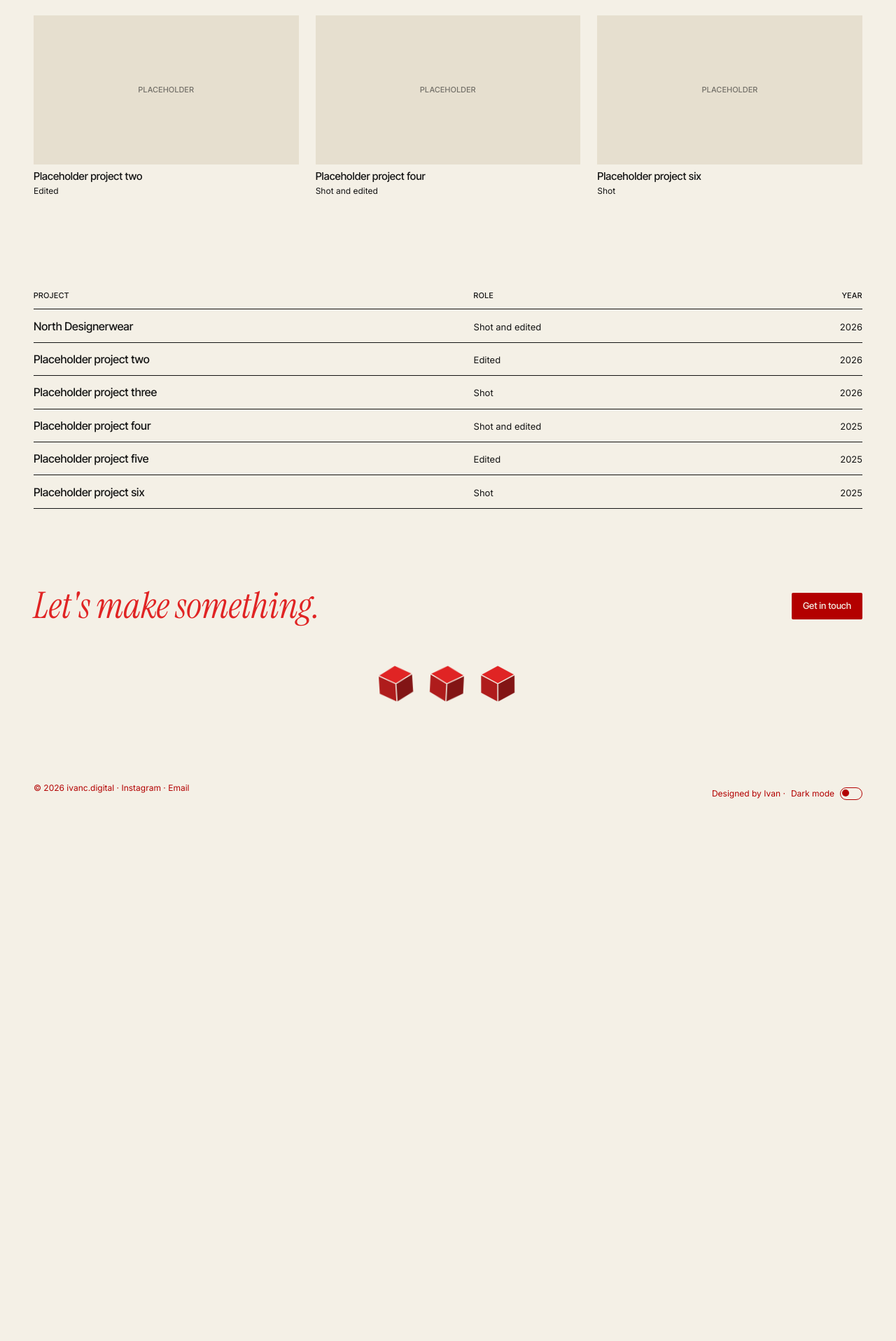
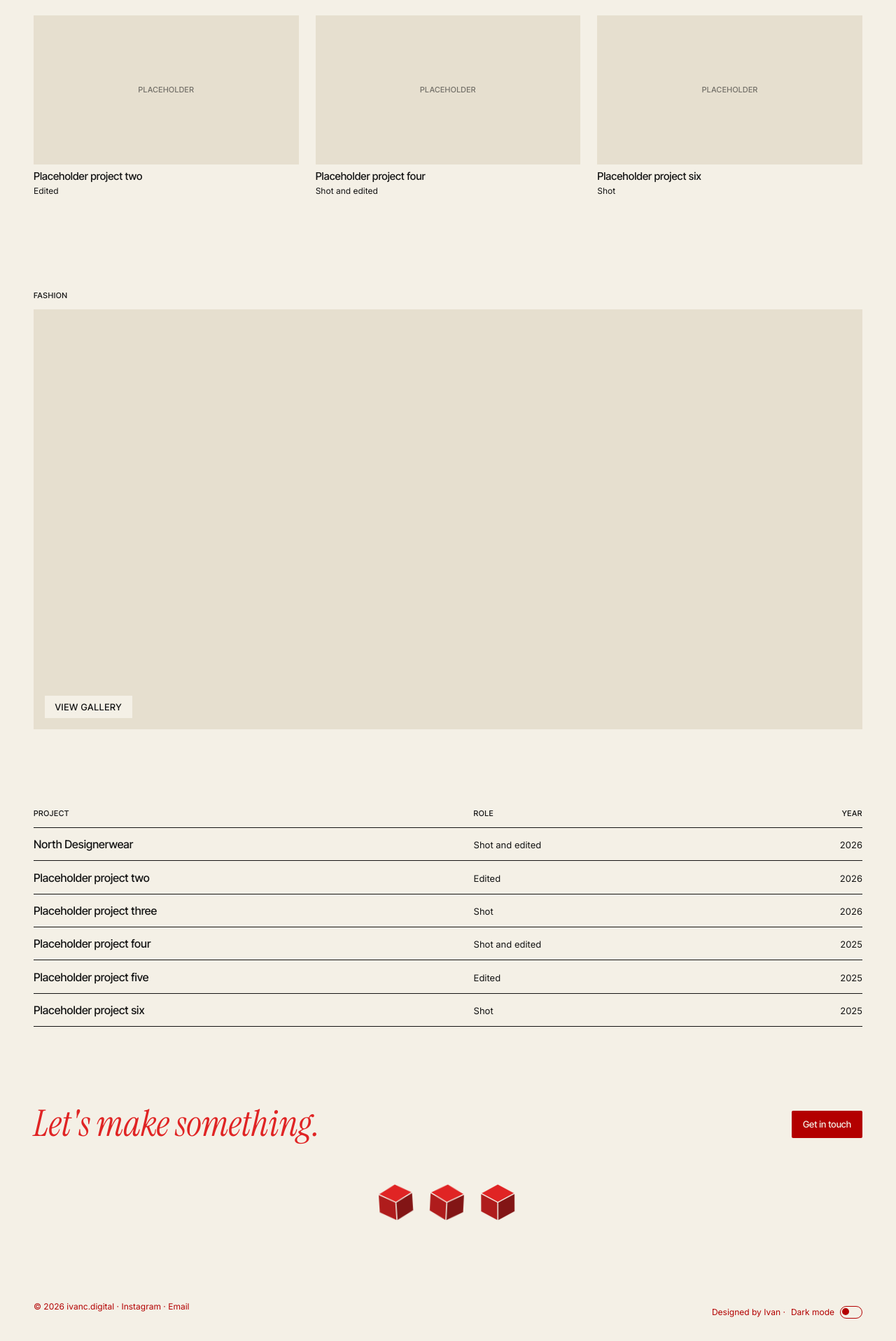
Before and after one commit to imperialfox/ivanc.digital, a Jekyll site: the page built from index.html, in a window 1280 px wide. Shown: the part 1498-3414 px from the top of the page at 70% size. Built offline with Jekyll 4.4.1, drawn with Linux system fonts in a browser that asks for light colours; before the commit the page ends 2673 px from its top, so only the background shows below that.

Commit message:
Add click-to-load Fashion gallery (Playbook embed) to Home (0.2.21)
Co-Authored-By: Claude Sonnet 5.5 <noreply@anthropic.com>
Claude-Session: https://claude.ai/code/session_01N6VvhXi1q2HwVbZLXRyEFR

```diff
--- a/_config.yml
+++ b/_config.yml
@@ -8,7 +8,7 @@ url: "https://ivanc.digital"
 baseurl: ""
 
 # Site version. Used for cache busting (?v=...) on CSS and JS. Keep in step with CHANGELOG.md.
-version: "0.2.20"
+version: "0.2.21"
 
 # Scroll effects (0.2.0): spinning scroll button that turns into back-to-top, soft fade-ins
 # as you scroll, and the draggable cubes on Home. Set to false to switch them all off.
--- /dev/null
+++ b/_includes/gallery.html
@@ -0,0 +1,19 @@
+{% comment %}
+  The Playbook gallery on Home. Settings live in _data/gallery.yml.
+  Nothing from Playbook loads until the button is pressed (see assets/js/gallery-loader.js).
+{% endcomment %}
+{% assign g = site.data.gallery %}
+{% if g.enabled and g.embed != "" %}
+<section class="gallery" aria-label="{{ g.title | escape }}">
+  <div class="gallery-head">
+    <h2 class="gallery-title">{{ g.title }}</h2>
+    {% if g.caption != "" %}<p class="gallery-caption">{{ g.caption }}</p>{% endif %}
+  </div>
+  <div class="gallery-frame media">
+    <button class="gallery-button" type="button" data-embed="{{ g.embed | escape }}" data-watch="{{ g.watch | escape }}" aria-label="View the {{ g.title | escape }} gallery">
+      {% if g.poster != "" %}<img class="media-item" data-quiet src="{{ g.poster | relative_url }}" alt="" loading="lazy">{% endif %}
+      <span class="gallery-label">View gallery</span>
+    </button>
+  </div>
+</section>
+{% endif %}
--- a/assets/css/home.css
+++ b/assets/css/home.css
@@ -82,6 +82,49 @@
 .work-grid { column-count: 2; column-gap: 1rem; padding-bottom: var(--space); scroll-margin-top: 1rem; }
 @media (min-width: 64rem) { .work-grid { column-count: 3; column-gap: 1.5rem; } }
 
+/* ---------- Gallery (Playbook embed) ----------
+   A plain palette block with a "View gallery" button. The Playbook embed only loads on press
+   (gallery-loader.js). Settings: _data/gallery.yml. Height is 600px at most, and shorter on small screens. */
+.gallery { padding-bottom: var(--space); }
+.gallery-head { padding-bottom: 0.75rem; }
+.gallery-title {
+  margin: 0;
+  font-family: var(--font-ui);
+  font-weight: 500;
+  font-size: 0.6875rem;
+  letter-spacing: 0.05em;
+  text-transform: uppercase;
+}
+.gallery-caption { margin-top: 0.35rem; font-size: 0.8125rem; }
+.gallery-frame { height: 37.5rem; height: clamp(26rem, 75svh, 37.5rem); }
+.gallery-button {
+  appearance: none;
+  border: 0;
+  padding: 0;
+  margin: 0;
+  background: transparent;
+  color: var(--ink);
+  position: absolute;
+  inset: 0;
+  width: 100%;
+  cursor: pointer;
+}
+.gallery-label {
+  position: absolute;
+  left: 1rem;
+  bottom: 1rem;
+  font-family: var(--font-ui);
+  font-weight: 500;
+  font-size: 0.8125rem;
+  letter-spacing: 0.05em;
+  text-transform: uppercase;
+  background: var(--paper);
+  padding: 0.5rem 0.9rem;
+  transition: color 0.3s ease;
+}
+.gallery-button:hover .gallery-label { color: var(--red-deep); }
+.gallery-frame iframe { position: absolute; inset: 0; width: 100%; height: 100%; border: 0; }
+
 /* ---------- Index list ---------- */
 .work-index { padding-bottom: var(--space); }
 .index-row {
--- /dev/null
+++ b/assets/js/gallery-loader.js
@@ -0,0 +1,64 @@
+/* GALLERY LOADER (Home): the Playbook gallery only loads when someone presses "View gallery".
+   Until then there is just a plain block and a button, so nothing from Playbook loads up front.
+   If the gallery can't load, a calm "unavailable" panel appears with Try again (and a link, if one is set). */
+(function () {
+  'use strict';
+
+  var SLOW_MS = 10000;
+  var button = document.querySelector('.gallery-button[data-embed]');
+  if (!button) return;
+
+  var media = button.closest('.media');
+  var embedUrl = button.getAttribute('data-embed');
+  var watchUrl = button.getAttribute('data-watch');
+  var title = button.getAttribute('aria-label') || 'Gallery';
+
+  function start() {
+    var frame = document.createElement('iframe');
+    frame.src = embedUrl;
+    frame.title = title;
+    frame.setAttribute('sandbox', 'allow-same-origin allow-scripts');
+
+    var timer = setTimeout(function () {
+      if (frame.parentNode) frame.parentNode.removeChild(frame);
+      showUnavailable();
+    }, SLOW_MS);
+
+    function fail() {
+      clearTimeout(timer);
+      if (frame.parentNode) frame.parentNode.removeChild(frame);
+      showUnavailable();
+    }
+
+    frame.addEventListener('load', function () { clearTimeout(timer); });
+    frame.addEventListener('error', fail);
+
+    button.hidden = true;
+    media.appendChild(frame);
+  }
+
+  function showUnavailable() {
+    var actions = [];
+
+    var retry = document.createElement('button');
+    retry.type = 'button';
+    retry.textContent = 'Try again';
+    retry.addEventListener('click', function () {
+      window.mediaFallback.clear(media);
+      start();
+    });
+    actions.push(retry);
+
+    if (watchUrl) {
+      var link = document.createElement('a');
+      link.href = watchUrl;
+      link.textContent = 'Open the gallery on Playbook';
+      link.rel = 'noopener';
+      actions.push(link);
+    }
+
+    window.mediaFallback.show(media, 'This gallery is unavailable right now', actions);
+  }
+
+  button.addEventListener('click', start);
+})();
--- a/assets/js/reveal.js
+++ b/assets/js/reveal.js
@@ -8,6 +8,7 @@
 
   var SELECTORS = [
     '.work-grid .card',
+    '.gallery',
     '.index-row:not(.index-head)',
     '.closing',
     '.page-head',
--- a/index.html
+++ b/index.html
@@ -4,6 +4,7 @@ page_css: home.css
 page_js:
   - parallax.js
   - cubes.js
+  - gallery-loader.js
 body_class: home
 ---
 <section class="hero{% if site.grain and site.wordmark_video != true %} grain{% endif %}">
@@ -31,6 +32,8 @@ body_class: home
 
 {% include work-grid.html %}
 
+{% include gallery.html %}
+
 {% include work-index.html %}
 
 <section class="closing">
```
Also changed, not shown: _data/gallery.yml (added, +22 -0 lines), CHANGELOG.md, README.md.
